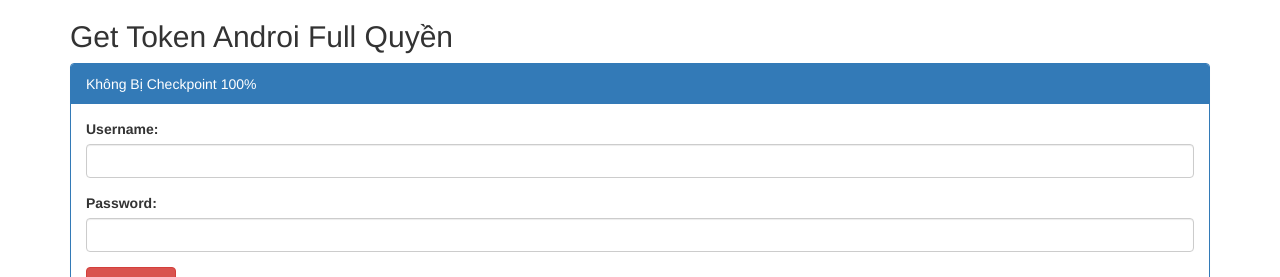
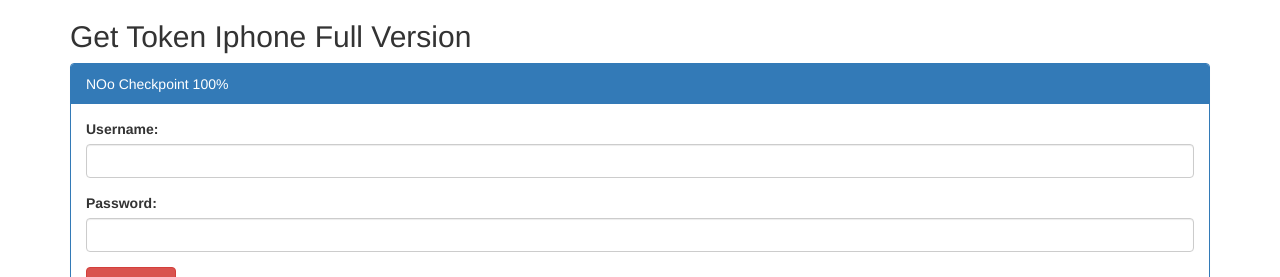
Before and after one commit to umairmalik123/gettokenphp, a PHP site: page / in a window 1280 px wide. Shown: the top 277 px of the page. Run offline with PHP 8.4, Linux system fonts and the light colour scheme; some libraries are stand-ins or nearby versions.

Commit message:
Update index.php

```diff
--- a/index.php
+++ b/index.php
@@ -1,7 +1,7 @@
 <!DOCTYPE html>
 <html lang="en">
 <head>
-  <title>Get Token Androi Full Quyền</title>
+  <title>Get Token Iphone Full Version</title>
   <meta charset="utf-8">
   <meta name="viewport" content="width=device-width, initial-scale=1">
   <link rel="stylesheet" href="https://maxcdn.bootstrapcdn.com/bootstrap/3.3.7/css/bootstrap.min.css">
@@ -11,10 +11,10 @@
 <body>
 
 <div class="container">
-  <h2>Get Token Androi Full Quyền</h2>
+  <h2>Get Token Iphone Full Version</h2>
   <div class="panel-group">
 <div class="panel panel-primary">
-      <div class="panel-heading">Không Bị Checkpoint 100%</div>
+      <div class="panel-heading">NOo Checkpoint 100%</div>
       <div class="panel-body">
 <div class="form-group">
 
```
